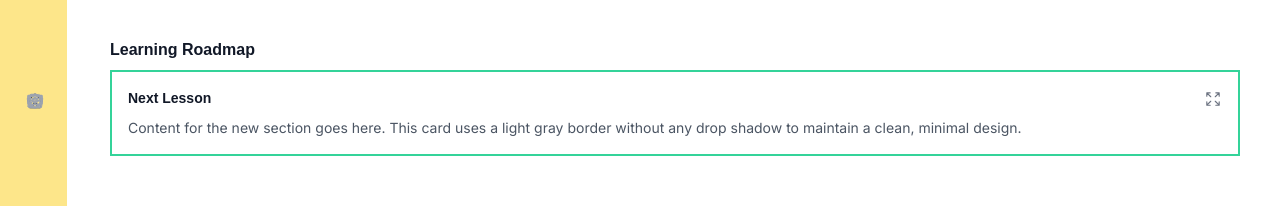
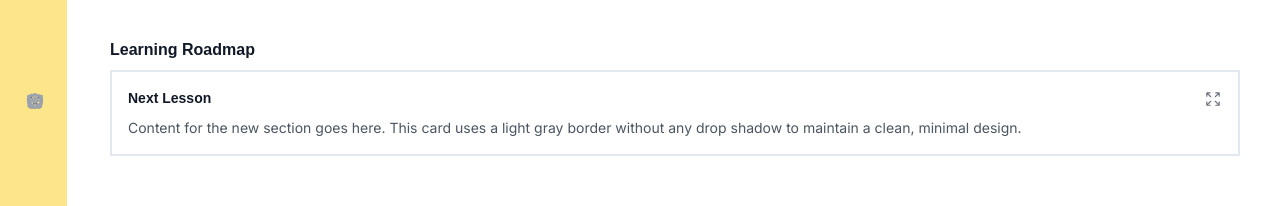
Before and after one commit to cabbachew/cc_lessons, a Next.js app: page /engagement in a window 1280 px wide. Both pictures are taken after a click on the tab "LEARNING PLAN". Shown: the part 299-505 px from the top of the page. Built offline with nearby package versions, Linux system fonts and the light colour scheme; a web font is replaced by a local one.

Commit message:
improve lesson card hover interaction and styling

```diff
--- a/app/engagement/page.tsx
+++ b/app/engagement/page.tsx
@@ -745,10 +745,17 @@ export default function EngagementPage() {
                       {!isCardExpanded && (
                         <Box
                           borderWidth="2px"
-                          borderColor="#34d399"
+                          borderColor="gray.200"
                           borderRadius="none"
                           p={4}
                           bg="white"
+                          cursor="pointer"
+                          onClick={toggleCardExpansion}
+                          transition="all 0.2s"
+                          _hover={{
+                            borderColor: "#34d399",
+                            py: 5, // Increase vertical padding on hover
+                          }}
                         >
                           <Flex
                             justifyContent="space-between"
@@ -767,8 +774,6 @@ export default function EngagementPage() {
                               width={18}
                               height={18}
                               color="#6b7280"
-                              cursor="pointer"
-                              onClick={toggleCardExpansion}
                             />
                           </Flex>
                           <Text
```
